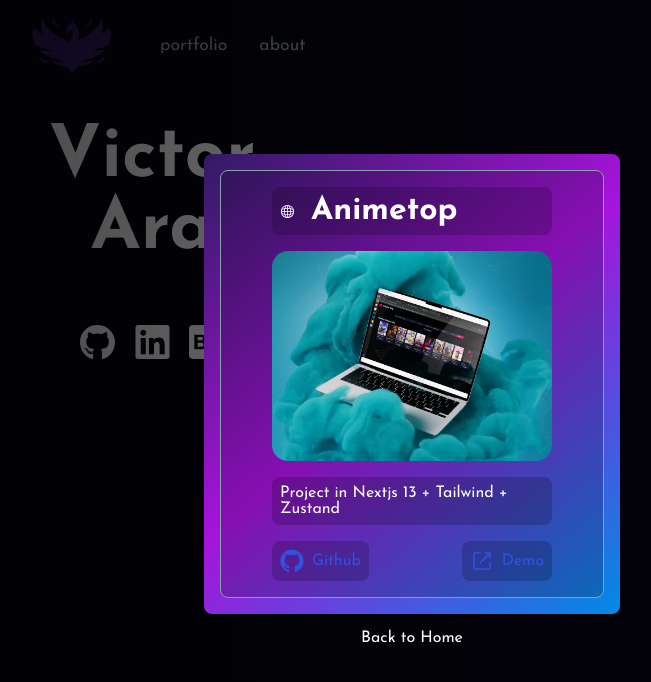
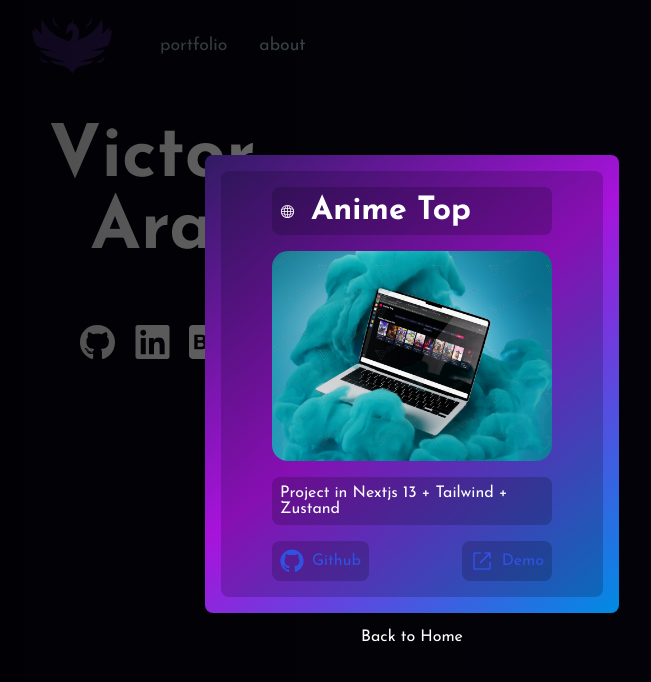
Before and after one commit to Victorb999/victor-portfolio, a Next.js app: page /app/animetop in a window 1280 px wide. Shown: the top 682 px of the page, without its empty margins (228-879 px from the left). Built offline with nearby package versions, Linux system fonts and the light colour scheme.

Commit message:
feat: add outers projects

```diff
--- a/src/app/app/[id]/page.tsx
+++ b/src/app/app/[id]/page.tsx
@@ -19,7 +19,6 @@
   const { id } = React.use(props.params)
 
   const dataApp: Apps = dataAppPage[id]
-  console.log("dataApp", dataApp)
 
   if (!dataApp) {
     return <div>App not found</div>
@@ -33,7 +32,7 @@
             <div className={styles.title}>
               <h1>
                 <GlobeIcon />
-                {dataApp.id}
+                {dataApp.title}
               </h1>
             </div>
             <motion.img
--- a/src/app/app/[id]/styles.module.css
+++ b/src/app/app/[id]/styles.module.css
@@ -28,7 +28,6 @@
   justify-content: center;
   gap: 1rem;
   width: 100%;
-  border: 1px solid var(--gray);
   background-color: #05041033;
   padding: 1rem;
   border-radius: 0.5rem;
--- a/src/app/globals.css
+++ b/src/app/globals.css
@@ -1,4 +1,4 @@
-@import url("https://fonts.googleapis.com/css2?family=Josefin+Sans:ital,wght@0,200;0,400;0,500;0,700;1,200;1,400;1,500;1,700&display=swap");
+
 
 :root {
   --white: #fff;
--- a/src/app/layout.tsx
+++ b/src/app/layout.tsx
@@ -4,6 +4,14 @@
 import Title from "../components/Title/Title"
 import "./globals.css"
 import styles from "./styles.module.css"
+
+import { Josefin_Sans } from "next/font/google"
+
+const josefin = Josefin_Sans({
+  subsets: ["latin"],
+  variable: "--font-josefin",
+  display: "swap",
+})
 
 export const metadata: Metadata = {
   title: "Victor Araújo - Front end Developer",
@@ -33,11 +41,10 @@
     description: "Victor Araújo is a dev who loves front-end",
   },
   icons: {
-    icon: "/logo-s.svg",
-    shortcut: "/logo-s.svg",
-    apple: "/logo-s.svg",
+    icon: "logo.svg",
+    shortcut: "logo.svg",
+    apple: "logo.svg",
   },
-  manifest: "/manifest.json",
   robots: {
     index: true,
     follow: true,
@@ -54,7 +61,7 @@
       <head>
         <meta name="robots" content="index, follow"></meta>
       </head>
-      <body>
+      <body className={josefin.className}>
         <div className={styles.header}>
           <Header />
           <div className={styles.body}>
--- a/src/app/styles.module.css
+++ b/src/app/styles.module.css
@@ -122,7 +122,7 @@
   .grid {
     max-width: 90%;
     display: grid;
-    grid-template-columns: repeat(2, 1fr);
+    grid-template-columns: repeat(3, 1fr);
   }
   .container {
     min-height: 50vh;
--- a/src/data/appData.ts
+++ b/src/data/appData.ts
@@ -1,12 +1,12 @@
 interface dataApp {
-  href: string;
-  imgSrc: string;
-  layoutId: string;
-  title: string;
-  subtitle?: string;
-  text: string;
-  link: string;
-  id: number;
+  href: string
+  imgSrc: string
+  layoutId: string
+  title: string
+  subtitle?: string
+  text: string
+  link: string
+  id: number
 }
 export const dataApp: dataApp[] = [
   {
@@ -48,15 +48,36 @@
     text: "Search animes as filtered by title or genre",
     link: "https://anime-top-gray.vercel.app/",
   },
-];
+  {
+    id: 5,
+    href: "/app/projetolojatop",
+    imgSrc: "/img/Apps/projetoLoja.png",
+    layoutId: "projeto-loja-top",
+    title: "Projeto Loja Top",
+    subtitle: "Project in Nextjs 14 + Tailwind + Node + Prisma",
+    text: "Create products, customers and orders",
+    link: "https://projeto-loja-top.vercel.app/",
+  },
+  {
+    id: 6,
+    href: "/app/githubusers",
+    imgSrc: "/img/Apps/githubusers.jpg",
+    layoutId: "githubusers",
+    title: "Github Users",
+    subtitle: "Project in vue3 + vuex4",
+    text: "Search github users",
+    link: "https://github-users-cyan.vercel.app/",
+  },
+]
 
 export type Apps = {
-  id: string;
-  img: string;
-  github: string;
-  text: string;
-  site: string;
-};
+  id: string
+  img: string
+  github: string
+  text: string
+  site: string
+  title: string
+}
 
 export const dataAppPage: Record<string, Apps> = {
   pokeagenda: {
@@ -65,6 +86,7 @@
     github: "https://github.com/Victorb999/PokeAgenda",
     text: "Search every pokemon, types and generation.",
     site: "https://pokeagenda-8b318.web.app/",
+    title: "PokeAgenda",
   },
   lolzinho: {
     id: "lolzinho",
@@ -72,6 +94,7 @@
     github: "https://github.com/Victorb999/LOLzinho",
     text: "Search all champions of League of legends",
     site: "https://lol-zinho.victorb999.vercel.app",
+    title: "LOLzinho",
   },
   receitastop: {
     id: "receitastop",
@@ -79,6 +102,7 @@
     github: "https://github.com/Victorb999/ReceitasTopFront",
     text: "A project to calculate prices of recipe",
     site: "https://receitastop.vercel.app",
+    title: "ReceitasTop",
   },
   animetop: {
     id: "animetop",
@@ -86,5 +110,22 @@
     github: "https://github.com/Victorb999/anime-top",
     text: "Project in Nextjs 13 + Tailwind + Zustand",
     site: "https://anime-top-gray.vercel.app/",
+    title: "Anime Top",
   },
-};
+  projetolojatop: {
+    id: "projetolojatop",
+    img: "/img/Apps/projetoLoja.png",
+    github: "https://github.com/Victorb999/projeto-loja-top",
+    text: "Project in Nextjs 14 + Tailwind + Node + Prisma",
+    site: "https://projeto-loja-top.vercel.app/",
+    title: "Projeto Loja Top",
+  },
+  githubusers: {
+    id: "githubusers",
+    img: "/img/Apps/githubusers.jpg",
+    github: "https://github.com/Victorb999/GithubUsers",
+    text: "Search github users",
+    site: "https://github-users-cyan.vercel.app/",
+    title: "Github Users",
+  },
+}
```
Also changed, not shown: public/logo.svg (added).
